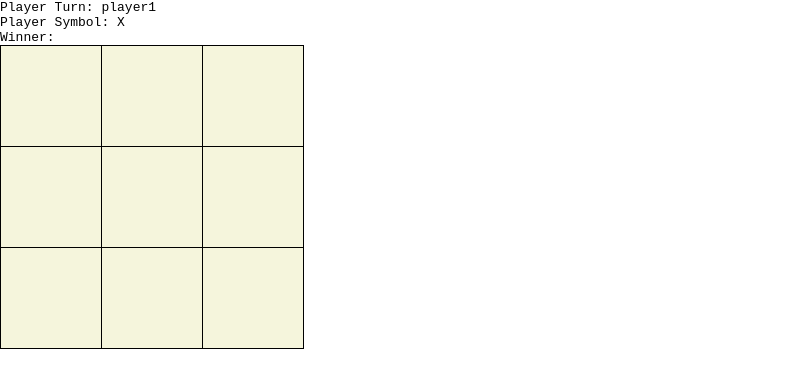
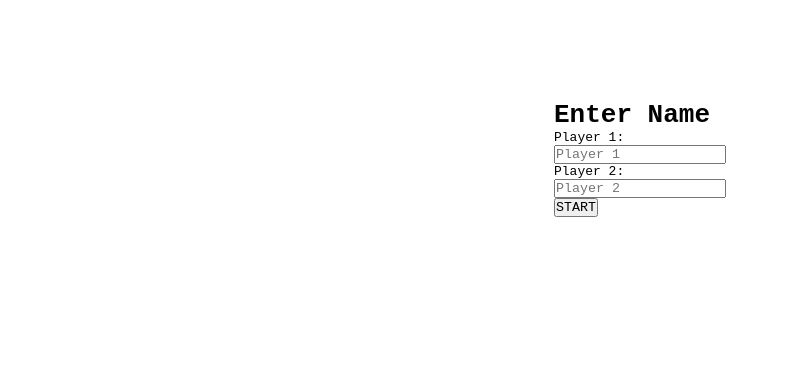
Before and after one commit to petery123/tictactoe, a plain HTML site: page index.html in a window 1280 px wide. Shown: the whole page, without its empty margins (0-789 px from the left). Drawn offline with Linux system fonts and the light colour scheme.

Commit message:
Add functionality to add names

```diff
--- a/index.html
+++ b/index.html
@@ -8,6 +8,19 @@
     <script src="script.js" defer></script>
 </head>
 <body>
+    <div class="preLoad">
+        <form action="#">
+            <h1>Enter Name</h1>
+            <label for="player1">Player 1:
+                <input type="text" id="player1" placeholder="Player 1">
+            </label>
+            <label for="player2">Player 2:
+                <input type="text" id="player2" placeholder="Player 2">
+            </label>
+            <button id="startBtn">START</button>
+        </form>
+    </div>
+    <div class="hidden postLoad">
         <div class="playerDashboard">
             <p>Player Turn: <span id="playerTurn"></span></p>
             <p>Player Symbol: <span id="playerSymbol"></span></p>
@@ -30,5 +43,6 @@
                 <div class="cell" data-col="2"></div>
             </div>
         </div>
+    </div>
 </body>
 </html>
--- a/script.js
+++ b/script.js
@@ -1,3 +1,23 @@
+const players = (function () {
+    const player1Input = document.querySelector("#player1");
+    const player2Input = document.querySelector("#player2");
+
+    function createPlayer (name, symbol){
+        return {name, symbol};
+    };
+
+    const createPlayers = () => {
+        const p1Name = player1Input.value == ""? "player 1" : player1Input.value;
+        const p2Name = player2Input.value == ""? "player 2" : player2Input.value;
+
+        const player1 = createPlayer(p1Name, "X");
+        const player2 = createPlayer(p2Name, "O");
+        return {player1, player2};
+    };
+
+    return {createPlayers};
+})();
+
 const gameBoard = (function() {
     const board = [
         ["", "", ""],
@@ -75,12 +95,23 @@ const gameBoard = (function() {
 })();
 
 const playGame = (function() {
-    function createPlayer (name, symbol){
-        return {name, symbol};
+    let player1 = players.createPlayers().player1;
+    let player2 = players.createPlayers().player2;
+
+    const openGame = () => {
+        const postLoad = document.querySelector(".postLoad");
+        const preLoad = document.querySelector(".preLoad");
+
+        //hide preload and unhide postload (game)
+        preLoad.classList.toggle("hidden");
+        postLoad.classList.toggle("hidden");
+        player1 = players.createPlayers().player1;
+        player2 = players.createPlayers().player2;
+        playerDashboard.updateTurnSym();
     };
 
-    const player1 = createPlayer("player1", "X");
-    const player2 = createPlayer("player2", "O");
+    const startBtn = document.querySelector("#startBtn");
+    startBtn.addEventListener("click", openGame);
 
     let play = 1;
 
@@ -114,6 +145,32 @@ const playGame = (function() {
     return {getWinner, playTurn, activePlayer};
 })();
 
+const playerDashboard = (function() {
+    //cache DOM
+    const playerTurn = document.querySelector("#playerTurn");
+    const playerSymbol = document.querySelector("#playerSymbol");
+    const winnerDisplay = document.querySelector("#winner");
+
+    function updateTurnSym(){
+        console.log("sss");
+        const activePlayer = playGame.activePlayer();
+        playerTurn.textContent = activePlayer.name;
+        playerSymbol.textContent = activePlayer.symbol;
+    };
+
+    function showWinner(){
+        const winner = playGame.getWinner();
+        if (winner){
+            winnerDisplay.textContent = `${winner.name} (${winner.symbol})`;
+        }else{
+            winnerDisplay.textContent = "TIE";
+        }
+        gameDisplayControl.deactivate();
+    }
+
+    return {updateTurnSym, showWinner};
+})();
+
 const gameDisplayControl = (function() {
     //cache DOM
     const cells = document.querySelectorAll(".cell");
@@ -122,6 +179,7 @@ const gameDisplayControl = (function() {
     cells.forEach((cell) => cell.addEventListener("click", _play));
 
     function _render() {
+        playerDashboard.updateTurnSym();
         const oneDBoard = gameBoard.getBoard().flat();
         for (let i = 0; i < 9; i++){
             cells[i].textContent = oneDBoard[i];
@@ -149,29 +207,3 @@ const gameDisplayControl = (function() {
 
     return {deactivate};
 })();
-
-const playerDashboard = (function() {
-    //cache DOM
-    const playerTurn = document.querySelector("#playerTurn");
-    const playerSymbol = document.querySelector("#playerSymbol");
-    const winnerDisplay = document.querySelector("#winner");
-
-    function updateTurnSym(){
-        const activePlayer = playGame.activePlayer();
-        playerTurn.textContent = activePlayer.name;
-        playerSymbol.textContent = activePlayer.symbol;
-    }
-
-    function showWinner(){
-        const winner = playGame.getWinner();
-        if (winner){
-            winnerDisplay.textContent = `${winner.name} (${winner.symbol})`;
-        }else{
-            winnerDisplay.textContent = "TIE";
-        }
-        gameDisplayControl.deactivate();
-    }
-
-    updateTurnSym();
-    return {updateTurnSym, showWinner};
-})();
--- a/style.css
+++ b/style.css
@@ -2,6 +2,17 @@
     font-family: monospace;
     margin: 0;
     padding: 0;
+}
+
+body{
+    width: min-content;
+    margin-left: auto;
+    margin-right: auto;
+    margin-top: 100px;
+}
+
+.hidden{
+    display: none;
 }
 
 .game{
```
Lines whose indentation alone changed are shown as unchanged.
